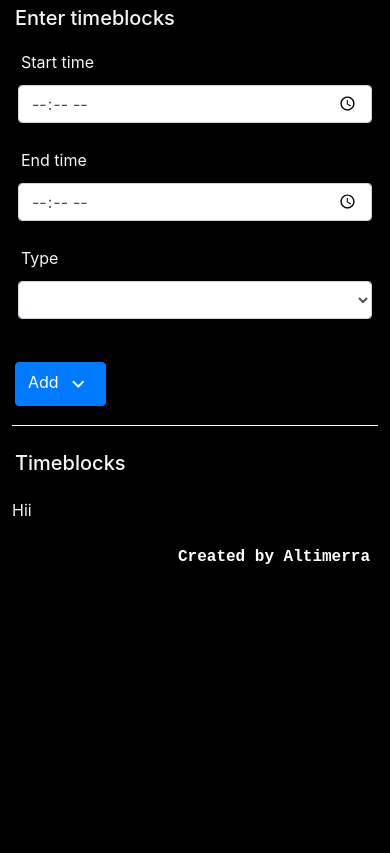
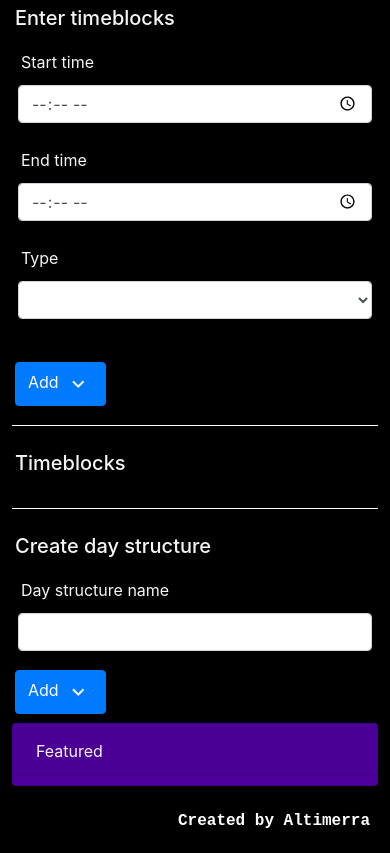
Before and after one commit to Altimerra/automatic-task-scheduler-vue, a plain HTML site: page index.html in a window 390 px wide. Shown: the part 663-1516 px from the top of the page. Before the commit the page ends 1252 px from the top, so only its background shows below. Drawn offline with nearby package versions, Linux system fonts and the light colour scheme.

Commit message:
adding daystruc elements

```diff
--- a/main.css
+++ b/main.css
@@ -46,3 +46,6 @@ body {
 hr {
     border-color: white;
 }
+.card {
+    background-color: #4d0099;
+}
--- a/main.js
+++ b/main.js
@@ -263,7 +263,7 @@ listItem = {
   },
 };
 
-listElement = {
+mainList = {
   template: `
     <ul class="list-group" :id=id>
       <list-item @close=close v-for='task in itemlist' :key=task.id :item=task timedisplay="single"></list-item>
@@ -287,6 +287,38 @@ listElement = {
     },
   },
 };
+
+simpleList = {
+  template: `
+    <ul class="list-group list-group-flush">
+      <li class="list-group-item" v-for='item in items'>Cras justo odio</li>
+    </ul>
+  `,
+  props: {
+    items: {
+      reqired: true
+    }
+  },
+}
+
+card = {
+  template: `
+    <div class="card">
+      <div class="card-header">
+       Featured
+      </div>
+      <simple-list></simple-list>
+    </div>
+  `,
+  components: {
+    simpleList,
+  },
+  data() {
+    return {
+      items: []
+    }
+  },
+}
 
 formElement = {
   //NOTE redundent
@@ -376,6 +408,43 @@ formElement = {
     },
   },
 };
+
+cardList = {
+  template: `
+    <div>
+
+    </div>
+  `,
+
+}
+
+daystrucform = {
+  template: `
+    <div>
+      <text-form id="name" labelText="Day structure name" @input-change=update></text-form>
+      <submit-button @click=handleClick></submit-button>
+    </div>
+  `,
+  data() {
+    return {
+      container: {
+        name: undefined
+      }
+    }
+  },
+  components: {
+    textForm,
+    submitButton,
+  },
+  methods: {
+    update(inputObj) {
+      this.container[inputObj.sender] = inputObj.data;
+    },
+    handleClick(){
+      //TODO this thingie
+    }
+  },
+}
 
 taskform = {
   template: `
@@ -522,16 +591,21 @@ window.app = new Vue({
               <taskform @send=storeTask></taskform>
               <hr />
               <h5>Task list</h5>
-              <list-element id="tasks" :itemlist=tasks @remove=remove></list-element>
+              <main-list id="tasks" :itemlist=tasks @remove=remove></main-list>
             </div>
             <div class="col-md-4">
               <h5>Enter timeblocks</h5>
               <timeblocksform @send=storeTimeblock></timeblocksform>
               <hr />
               <h5>Timeblocks</h5>
-              <list-element id="timeblocks" :itemlist=timeblocks @remove=remove></list-element>
+              <main-list id="timeblocks" :itemlist=timeblocks @remove=remove></main-list>
+              <hr />
+              <h5>Create day structure</h5>
+              <daystrucform></daystrucform>
             </div>
-            <div class="col-md-4">Hii</div>
+            <div class="col-md-4">
+              <card></card>
+            </div>
         </div>
     </div>
     `,
@@ -543,9 +617,11 @@ window.app = new Vue({
   },
 
   components: {
-    listElement,
+    mainList,
     taskform,
     timeblocksform,
+    card,
+    daystrucform,
   },
   methods: {
     storeTask(task) {
```
